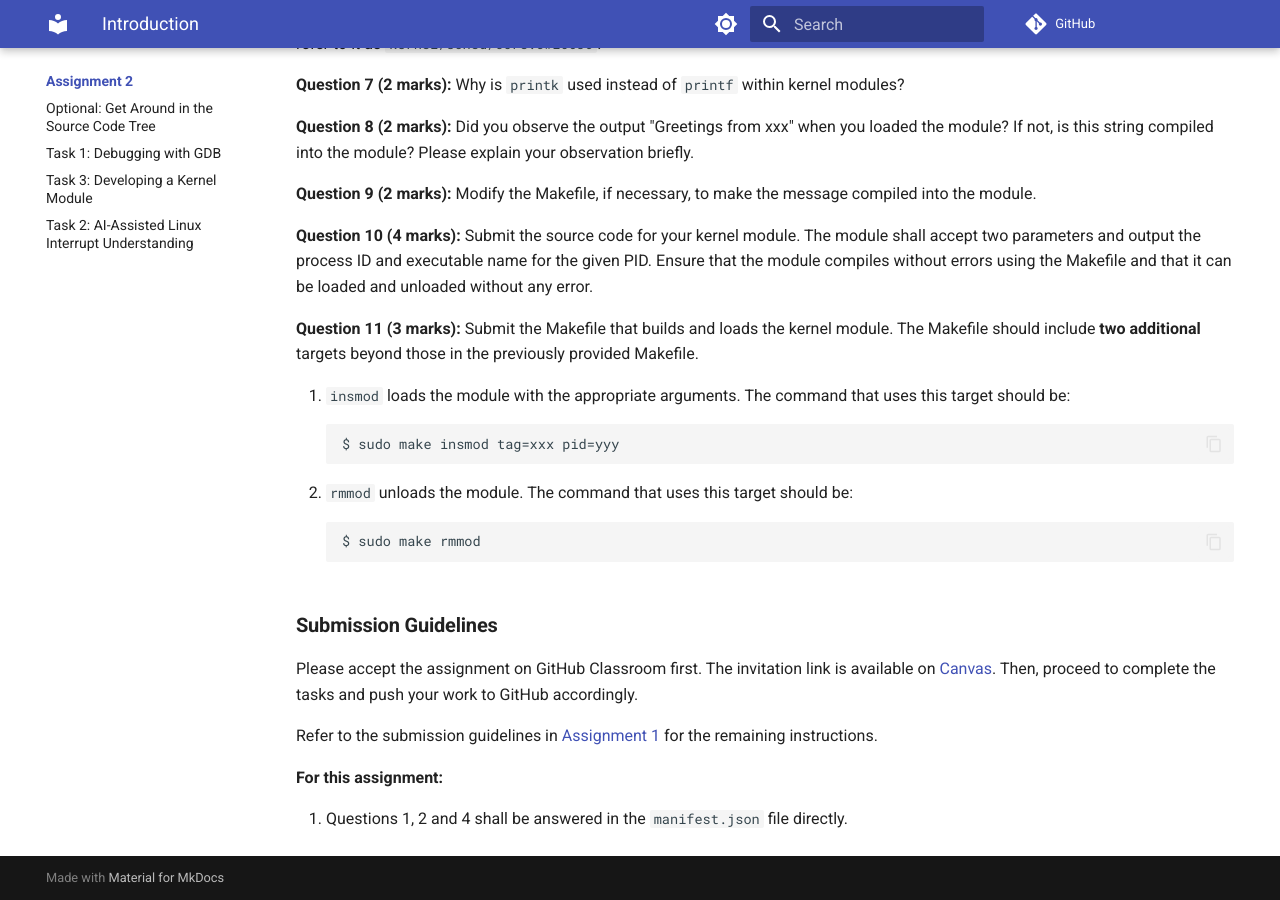
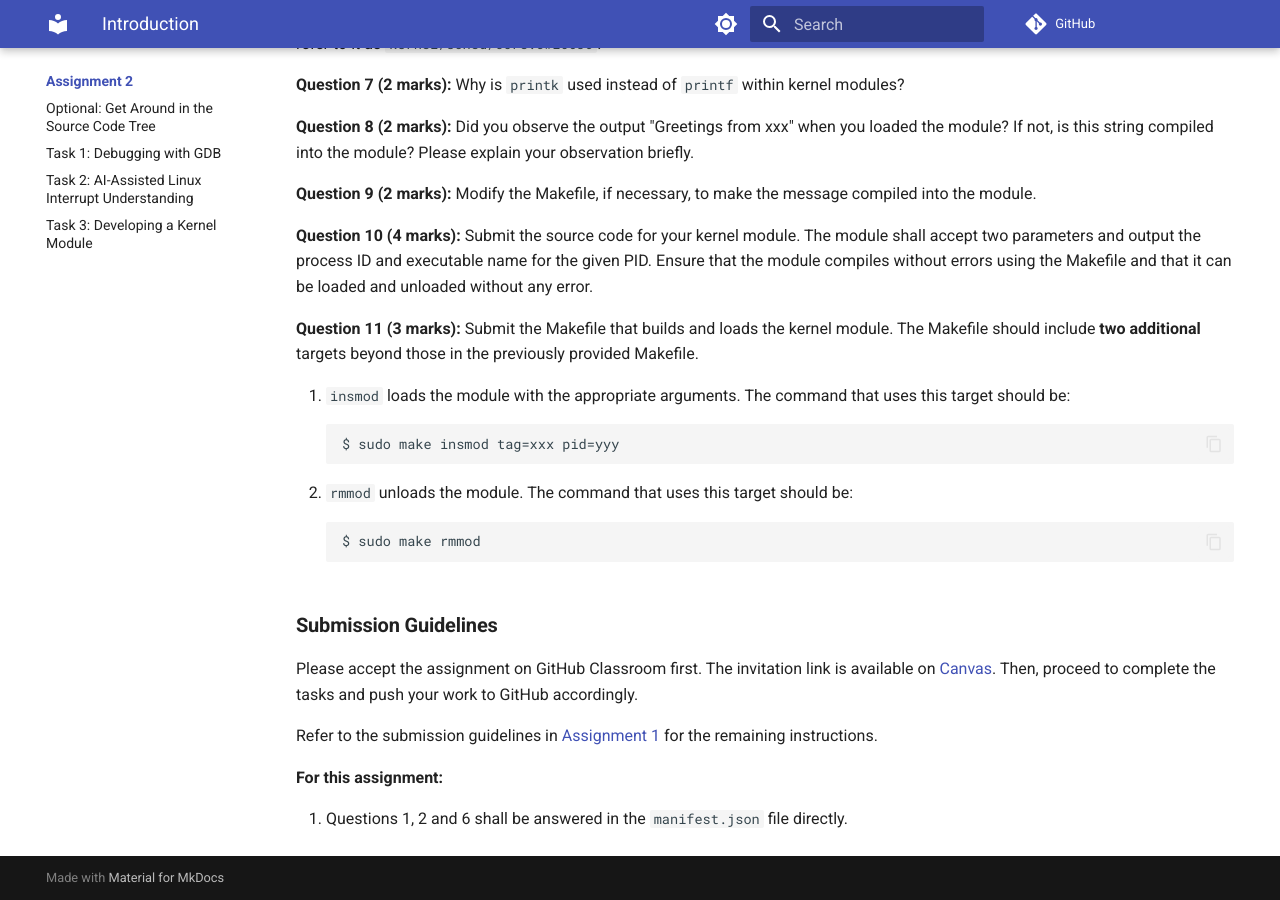
Before and after one commit to nus-cs5250/26s, an MkDocs documentation site: the page built from docs/asg2/index.md, in a window 1280 px wide and 900 px high, scrolled down 1674 px. Built offline with MkDocs 1.6.1 and Material for MkDocs 9.7.7, drawn with Linux system fonts in a browser that asks for light colours; comment, search, counter and statistics services are not loaded.

```diff
--- a/docs/asg2/index.md
+++ b/docs/asg2/index.md
@@ -13,7 +13,7 @@
 !!! info
 
     Please accept the assignment on GitHub Classroom before proceeding, as some code snippets are provided in the repository.
-    The invitation link is available on [Canvas](https://canvas.nus.edu.sg/courses/70149/assignments/169631).
+    The invitation link is available on [Canvas](https://canvas.nus.edu.sg/courses/85677/assignments/240640).
 
 !!! info
 
@@ -117,14 +117,14 @@ Please ensure that the program compiles without error. -->
 ### Submission Guidelines
 
 Please accept the assignment on GitHub Classroom first.
-The invitation link is available on [Canvas](https://canvas.nus.edu.sg/courses/70149/assignments/169631).
+The invitation link is available on [Canvas](https://canvas.nus.edu.sg/courses/85677/assignments/240640).
 Then, proceed to complete the tasks and push your work to GitHub accordingly.
 
 Refer to the submission guidelines in [Assignment 1](../asg1/index.md#submission-guidelines) for the remaining instructions.
 
 **For this assignment:**
 
-1. Questions 1, 2 and 4 shall be answered in the `manifest.json` file directly.
+1. Questions 1, 2 and 6 shall be answered in the `manifest.json` file directly.
 
 <!-- ## Part B (15 marks)
 
--- a/mkdocs.yml
+++ b/mkdocs.yml
@@ -51,8 +51,8 @@ nav:
       - asg2/index.md
       - asg2/task-browsing.md
       - asg2/task-gdb.md
+      - asg2/task-ai-interrupt.md
       - asg2/task-module.md
-      - asg2/task-ai-interrupt.md
       # - asg2/task-syscall.md
   # - Assignment 3:
   #     - asg3/index.md
```
